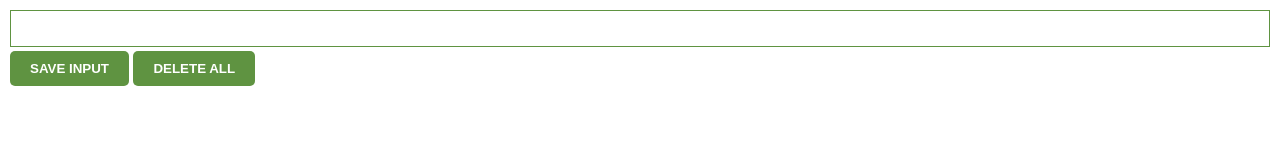
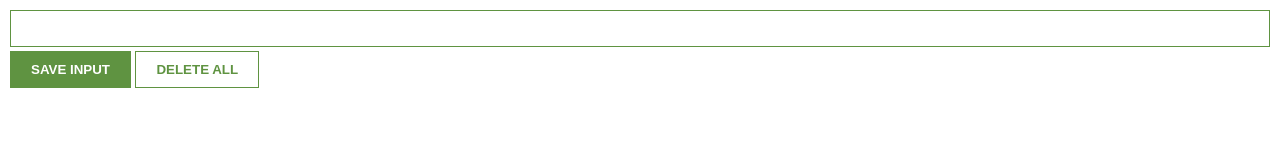
Before and after one commit to CalmaxBenard/Chrome-Extension, a browser extension: page index.html in a window 1280 px wide. Drawn offline with Linux system fonts and the light colour scheme.

Commit message:
style delete button

```diff
--- a/styles.css
+++ b/styles.css
@@ -16,11 +16,10 @@ input:focus {
 }
 
 button {
-    border: none;
+    border: 1px solid #5f9341;
     padding: 10px 20px;
     background-color: #5f9341;
     color: white;
-    border-radius: 5px;
     margin-top: 4px;
     font-weight: bold;
 }
@@ -37,3 +36,8 @@ li {
 li a {
     color: #5f9341;
 }
+
+#delete-btn {
+    background-color: white;
+    color: #5f9341;
+}
```
